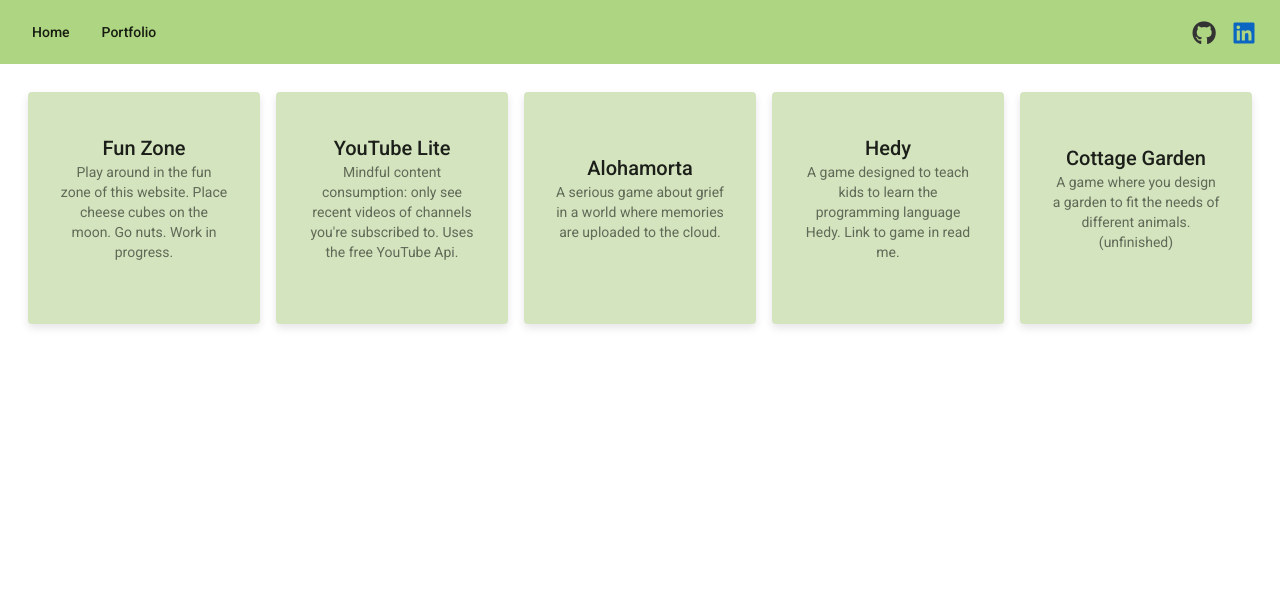
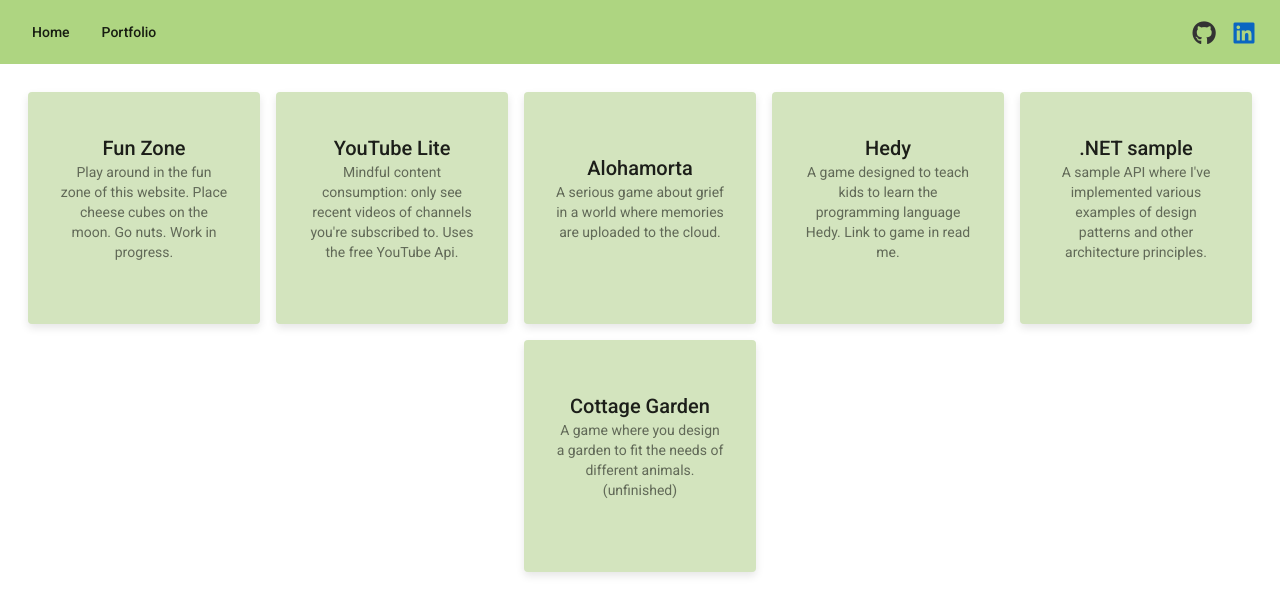
Before and after one commit to Tanilonn/maze, an Angular app: page /portfolio in a window 1280 px wide. Shown: the top 614 px of the page. Built offline with nearby package versions, Linux system fonts and the light colour scheme.

Commit message:
add .net sample to portfolio

```diff
--- a/src/app/portfolio-overview/portfolio/portfolio.component.html
+++ b/src/app/portfolio-overview/portfolio/portfolio.component.html
@@ -58,13 +58,15 @@
         </mat-card>
     </a>
 
-    <!--     <mat-card class="card">
+    <a mat-card-link href="https://github.com/Tanilonn/NetSample" class="card-link">
+        <mat-card class="card">
         <mat-card-header>
             <mat-card-title>.NET sample</mat-card-title>
             <mat-card-subtitle>A sample API where I've implemented various examples of design patterns and other
                 architecture principles.</mat-card-subtitle>
         </mat-card-header>
-    </mat-card> -->
+    </mat-card>
+    </a>
 
     <a mat-card-link href="https://github.com/Tanilonn/CottageGarden" class="card-link">
         <mat-card class="card">
```
